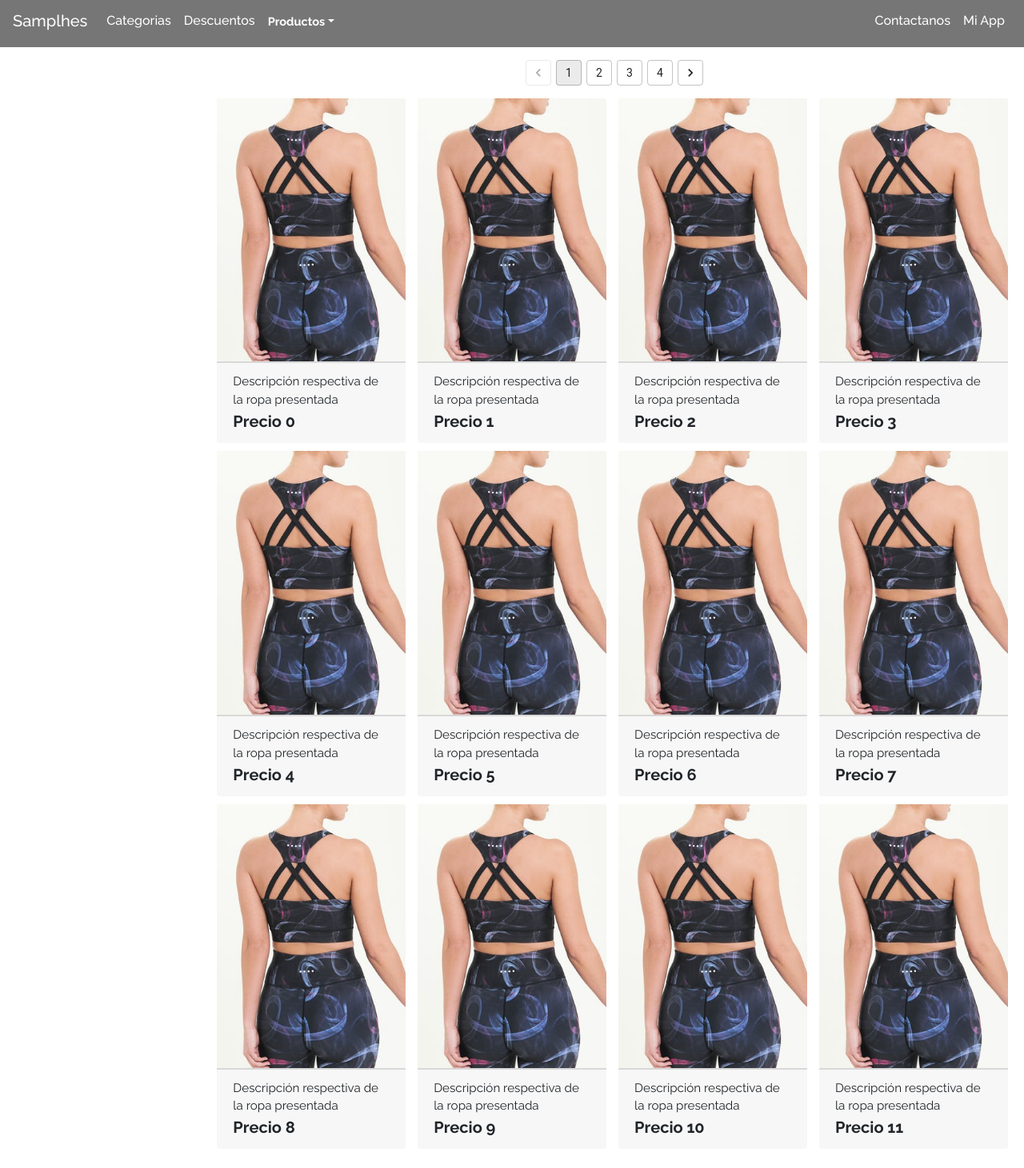
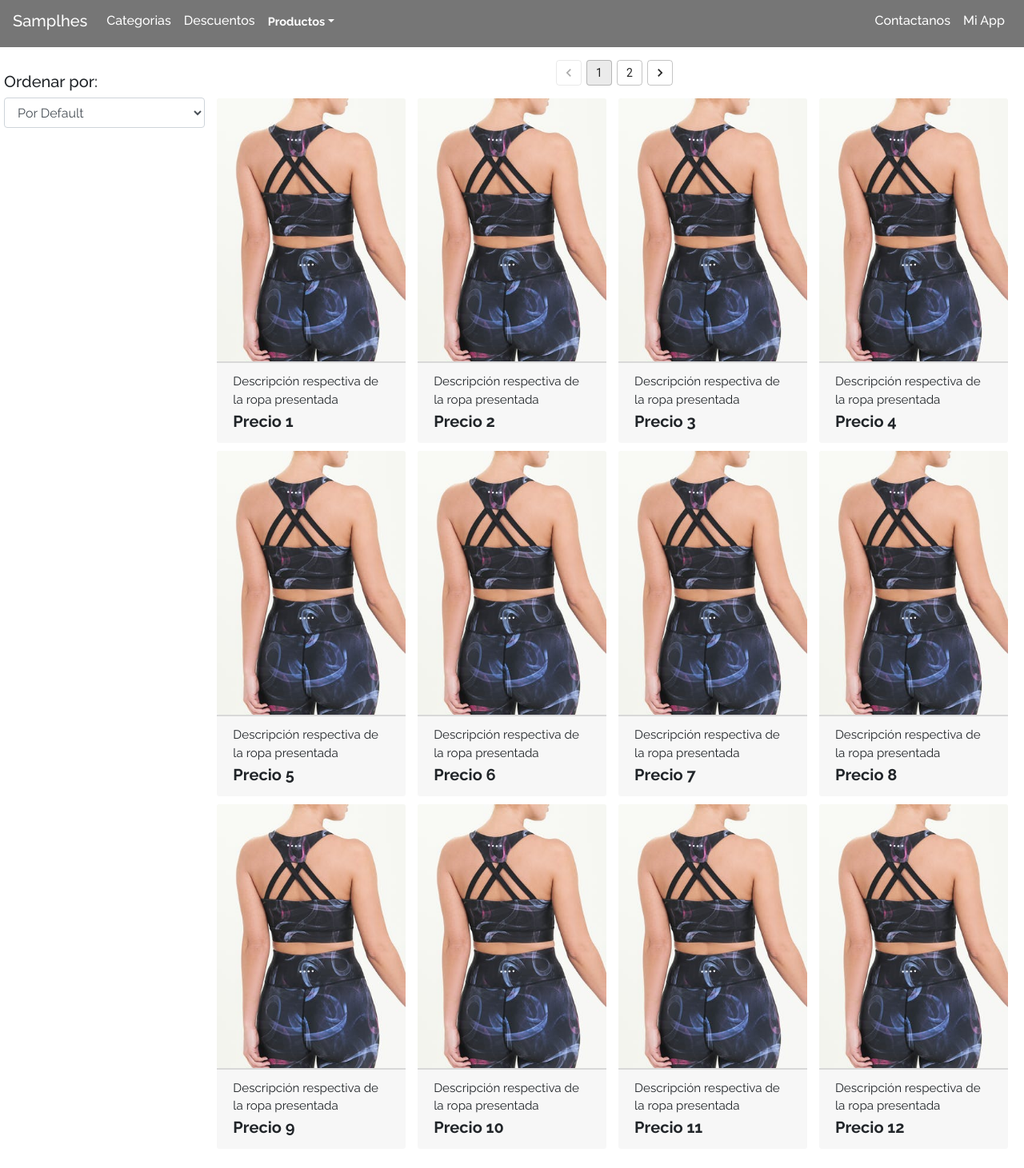
Before and after one commit to jonfer1022/First-Online-Shop, a React (Create React App) app: page /products in a window 1280 px wide. Shown: the top 1461 px of the page at 80% size. Built offline with nearby package versions, Linux system fonts and the light colour scheme.

Commit message:
Modificación en componente listClothes y Products con arreglo en estilos y además archivos json como data simulada

```diff
--- a/src/components/ListClothes.js
+++ b/src/components/ListClothes.js
@@ -1,31 +1,47 @@
 import React, {Fragment, useState} from 'react';
 import { Card, Image } from 'react-bootstrap';
+import Pagination from '@material-ui/lab/Pagination';
+import Scroll from 'react-scroll';
 import RopaImg from '../img/img-portafolio/Ropa1.jpg';
 import './styles/ListClothes.scss';
-import Pagination from '@material-ui/lab/Pagination';
 
 const ListClothes = (props) => {
 
-  const [page,setPage] = useState(1)
+  const [page,setPage] = useState(1);
+  let scroll = Scroll.animateScroll;
 
   const handleChange = (event, value) =>{
-    console.log(value)
+    handleSearchPosition("list-clothes-main",0)
     setPage(value)
   }
 
-  const getClothes = (clothes) =>{
+  const handleSearchPosition = function(elemento, cantidad){
+    let element = document.getElementById(elemento);
+    scroll.scrollTo(element.offsetTop - cantidad);
+  }
+
+  let index = (page-1)*props.amountItems||0;  //Número inicio de la iteración del for dependiendo del valor "page"
+  let max = (page)*props.amountItems;         //Iteración tope en el for dependiendo del valor "page"
+  let cantidad = (Math.trunc((props.clothes.length)/(props.amountItems)))+1 //Número máximo de paginación
+
+  const getClothes = () =>{
     let clothesItems = [];
-    for (let i = 0; i < 12; i++) {
+    for (let i = index; i < max; i++) {
       clothesItems[i] = (
-        <Card border="light">
+        props.clothes[i] ?
+        <Card
+          key={props.clothes[i].id}
+          border="light"
+        >
           <Card.Header>
             <Image src={RopaImg} className="clothes-img" rounded/>
           </Card.Header>
           <Card.Footer>
             <div className="card-description">Descripción respectiva de la ropa presentada</div>
-            <div className="card-price">Precio {i}</div>
+            <div className="card-price">Precio {props.clothes[i].id}</div>
           </Card.Footer>
         </Card>
+        : null
       );
     }
     return clothesItems;
@@ -33,13 +49,13 @@ const ListClothes = (props) => {
 
   return(
     <Fragment>
-      <div className="list-clothes">
+      <div id="list-clothes-main" className="list-clothes">
         <div className="list-clothes-pagination">
-          <Pagination count={4} page={page} onChange={handleChange} variant="outlined" shape="rounded"/>
+          <Pagination count={cantidad} page={page} onChange={handleChange} variant="outlined" shape="rounded"/>
         </div>
         { getClothes() }
         <div className="list-clothes-pagination">
-          <Pagination count={4} page={page} onChange={handleChange} variant="outlined" shape="rounded"/>
+          <Pagination count={cantidad} page={page} onChange={handleChange} variant="outlined" shape="rounded"/>
         </div>
       </div>
     </Fragment>
--- a/src/components/Products.js
+++ b/src/components/Products.js
@@ -1,6 +1,9 @@
 import React, {Fragment} from 'react';
 import ListClothes from './ListClothes';
 import './styles/Products.scss';
+import { dataPortafolio } from '../dataClothes.json';
+import { dataFilter } from '../dataFilter.json';
+import { Form } from 'react-bootstrap';
 
 const Products = (props) => {
 
@@ -9,9 +12,21 @@ const Products = (props) => {
   return(
     <Fragment>
       <div className="products-main">
-        <div className="filters">Filtros</div>
+        <div className="filters">
+          <Form.Group>
+            <h5>Ordenar por:</h5>
+            <Form.Control as="select">
+              {dataFilter.map(filter =>{
+                return <option key={filter.id}>{filter.nombre_filtro}</option>
+              })}
+            </Form.Control>
+          </Form.Group>
+        </div>
         <div className="products-list">
-          <ListClothes />
+          <ListClothes
+            amountItems = {12}
+            clothes = {dataPortafolio}
+          />
         </div>
       </div>
     </Fragment>
--- a/src/components/styles/Products.scss
+++ b/src/components/styles/Products.scss
@@ -1,15 +1,13 @@
 .products-main{
-    // border: solid;
     width: 100%;
-    // height: 100px;
     margin-top: 60px;
 }
 
 .filters{
     display: inline-block;
-    border: solid;
     height: 100%;
     width: 20%;
+    vertical-align: top;
 }
 
 .products-list{
@@ -18,3 +16,10 @@
     // height: 100%;
     width: 80%;
 }
+
+.form-group{
+    position: relative;
+    top: 25px;
+    margin-left: 2%;
+    margin-top: 2%;
+}
--- /dev/null
+++ b/src/dataClothes.json
@@ -0,0 +1,94 @@
+{
+    "dataPortafolio": [
+        {
+            "id": 1,
+            "producto": "Chaquetas",
+            "src": "../img/img-portafolio/Ropa1.jpg"
+        },
+        {
+            "id":2,
+            "producto":"Buzos",
+            "src": "../img/img-portafolio/Ropa1.jpg"
+        },
+        {
+            "id":3,
+            "producto":"Camisas",
+            "src": "../img/img-portafolio/Ropa1.jpg"
+        },
+        {
+            "id":4,
+            "producto":"Vestidos",
+            "src": "../img/img-portafolio/Ropa1.jpg"
+        },
+        {
+            "id":5,
+            "producto":"Pantalones",
+            "src": "../img/img-portafolio/Ropa1.jpg"
+        },
+        {
+            "id":6,
+            "producto":"Zapatos",
+            "src": "../img/img-portafolio/Ropa1.jpg"
+        },
+        {
+            "id":7,
+            "producto":"Interiores",
+            "src": "../img/img-portafolio/Ropa1.jpg"
+        },
+        {
+            "id":8,
+            "producto":"Deportivo",
+            "src": "../img/img-portafolio/Ropa1.jpg"
+        },
+        {
+            "id":9,
+            "producto":"Disfraces",
+            "src": "../img/img-portafolio/Ropa1.jpg"
+        },
+        {
+            "id":10,
+            "producto":"Interiores",
+            "src": "../img/img-portafolio/Ropa1.jpg"
+        },
+        {
+            "id":11,
+            "producto":"Deportivo",
+            "src": "../img/img-portafolio/Ropa1.jpg"
+        },
+        {
+            "id":12,
+            "producto":"Disfraces",
+            "src": "../img/img-portafolio/Ropa1.jpg"
+        },
+        {
+            "id":13,
+            "producto":"Interiores",
+            "src": "../img/img-portafolio/Ropa1.jpg"
+        },
+        {
+            "id":14,
+            "producto":"Deportivo",
+            "src": "../img/img-portafolio/Ropa1.jpg"
+        },
+        {
+            "id":15,
+            "producto":"Disfraces",
+            "src": "../img/img-portafolio/Ropa1.jpg"
+        },
+        {
+            "id":16,
+            "producto":"Interiores",
+            "src": "../img/img-portafolio/Ropa1.jpg"
+        },
+        {
+            "id":17,
+            "producto":"Deportivo",
+            "src": "../img/img-portafolio/Ropa1.jpg"
+        },
+        {
+            "id":18,
+            "producto":"Disfraces",
+            "src": "../img/img-portafolio/Ropa1.jpg"
+        }
+    ]
+}
--- /dev/null
+++ b/src/dataFilter.json
@@ -0,0 +1,28 @@
+{
+    "dataFilter": [
+        {
+            "id": 1,
+            "nombre_filtro": "Por Default"
+        },
+        {
+            "id": 2,
+            "nombre_filtro": "Menor Precio"
+        },
+        {
+            "id": 3,
+            "nombre_filtro": "Mayor Precio"
+        },
+        {
+            "id": 4,
+            "nombre_filtro": "Más vendido"
+        },
+        {
+            "id": 5,
+            "nombre_filtro": "Fecha de lanzamiento"
+        },
+        {
+            "id": 6,
+            "nombre_filtro": "Mejor descuento"
+        }
+    ]
+}
```
Also changed, not shown: src/components/dataTest.json (added, +49 -0 lines).
